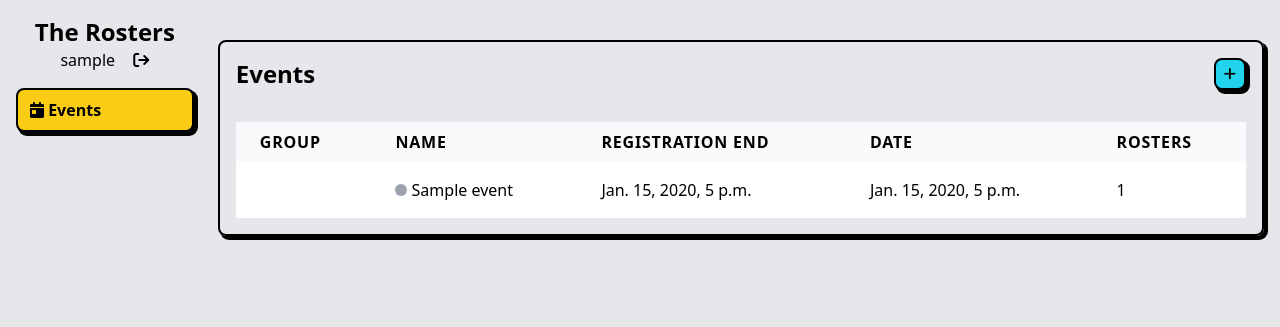
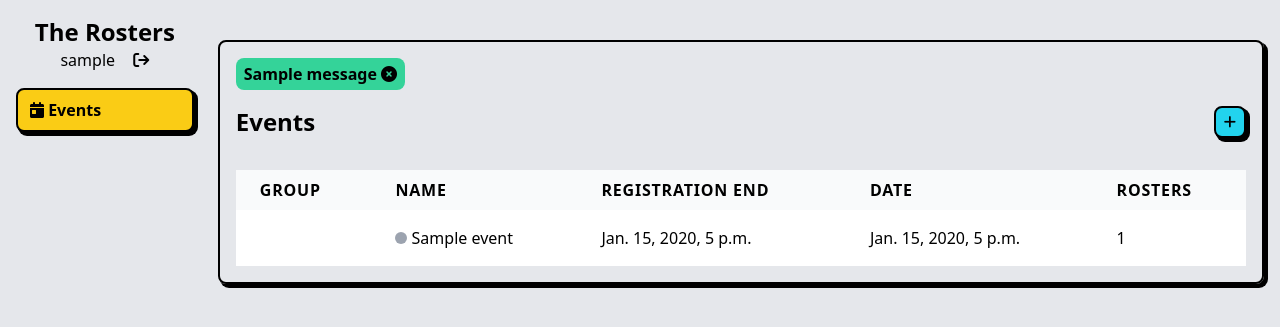
Before and after one commit to eriwiana/pimd-rosters, a Django app: page /events/ in a window 1280 px wide. Shown: the top 327 px of the page. Run offline with Django 4.2, Linux system fonts and the light colour scheme; a user stored in the database is signed in; tables that the repository leaves empty hold one stand-in row (values such as "Sample post"); one stand-in notice (Sample message) is shown; some libraries are stand-ins or nearby versions.

Commit message:
Added banner messages after successful saved

```diff
--- a/rosters/templates/events/list.html
+++ b/rosters/templates/events/list.html
@@ -2,6 +2,17 @@
 
 {% block content %}
 <div class="p-4 border-2 border-black rounded-lg shadow-[3px_3px_0px_1px_black]">
+
+  {% if messages %}
+    {% for message in messages %}
+    <div class="w-max alert-del text-center mb-4 rounded-lg px-2 py-1 font-semibold {% if message.level == DEFAULT_MESSAGE_LEVELS.SUCCESS %}bg-emerald-400{% endif %}">
+      <button type="button" class="close {% if message.tags %}{{ message.tags }}{% endif %}" data-dismiss="alert" aria-hidden="true">
+        {{ message.message }} <i class="fas fa-circle-xmark"></i>
+      </button>
+    </div>
+    {% endfor %}
+  {% endif %}
+
   <div class="flex mx-auto justify-between mb-4">
     <h2 class="text-2xl font-semibold">Events</h2>
     <a href="{% url 'event-create' %}" title="Add New Event"><div class="px-2 py-1 text-sm font-bold bg-cyan-400 hover:bg-emerald-400 border-2 border-black rounded-lg shadow-[3px_3px_0px_1px_black]"><i class="fas fa-plus"></i></div>
@@ -55,4 +66,13 @@
     </tbody>
   </table>
 </div>
+
+<script>
+  var alertDel = document.querySelectorAll('.alert-del');
+  alertDel.forEach((x) =>
+    x.addEventListener('click', function () {
+      x.classList.add('hidden');
+    })
+  );
+</script>
 {% endblock %}
--- a/rosters/views.py
+++ b/rosters/views.py
@@ -104,6 +104,14 @@ class EventDetailView(LoginRequiredMixin, UpdateView):
                 rosters.save()
         return super(EventDetailView, self).form_valid(form)
 
+    def get_success_url(self) -> str:
+        messages.add_message(
+            self.request,
+            messages.SUCCESS,
+            f"Event {self.object} is saved successfully!",
+        )
+        return super().get_success_url()
+
 
 class EventCreateView(LoginRequiredMixin, CreateView):
     login_url = "login"
```
